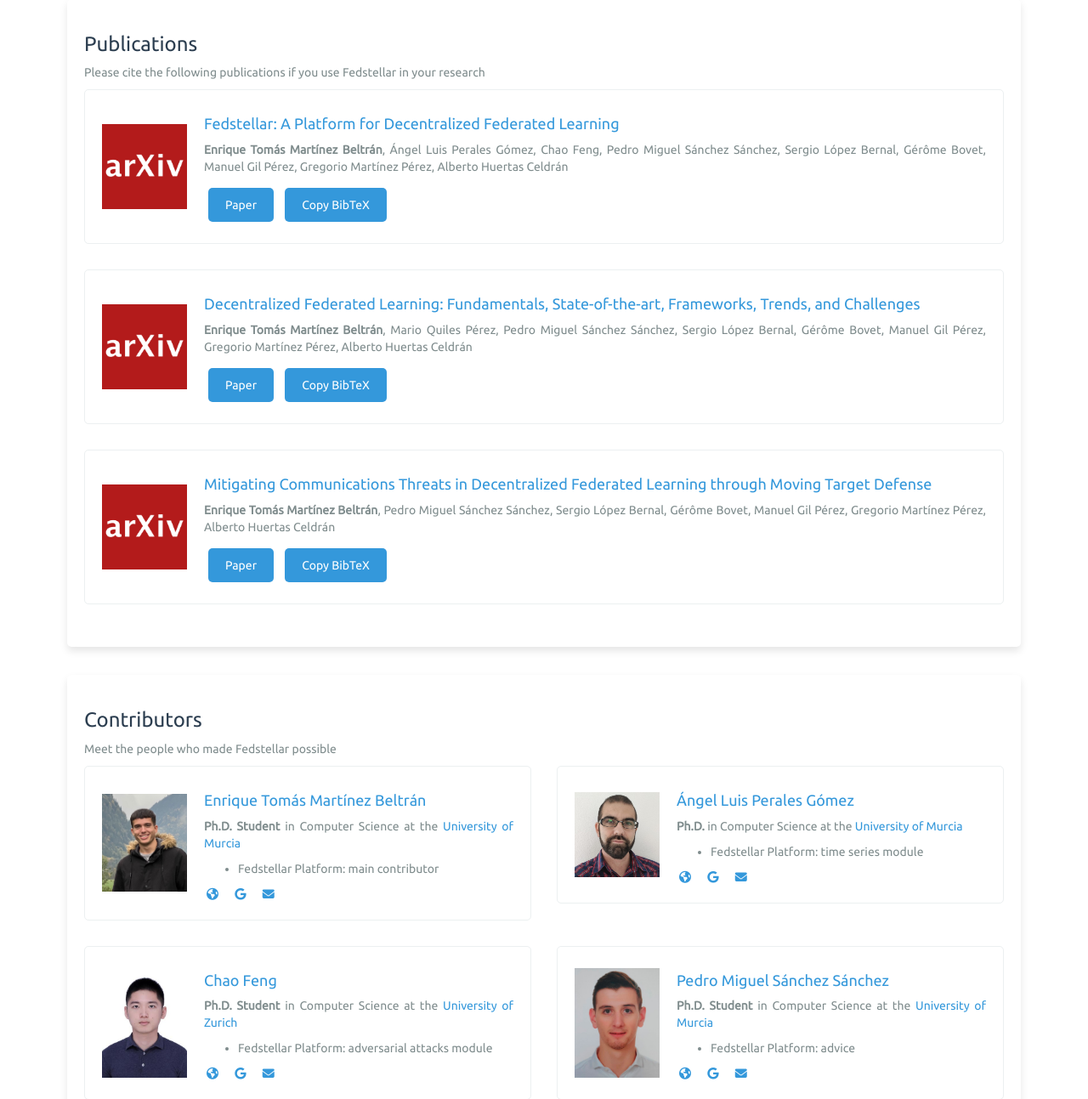
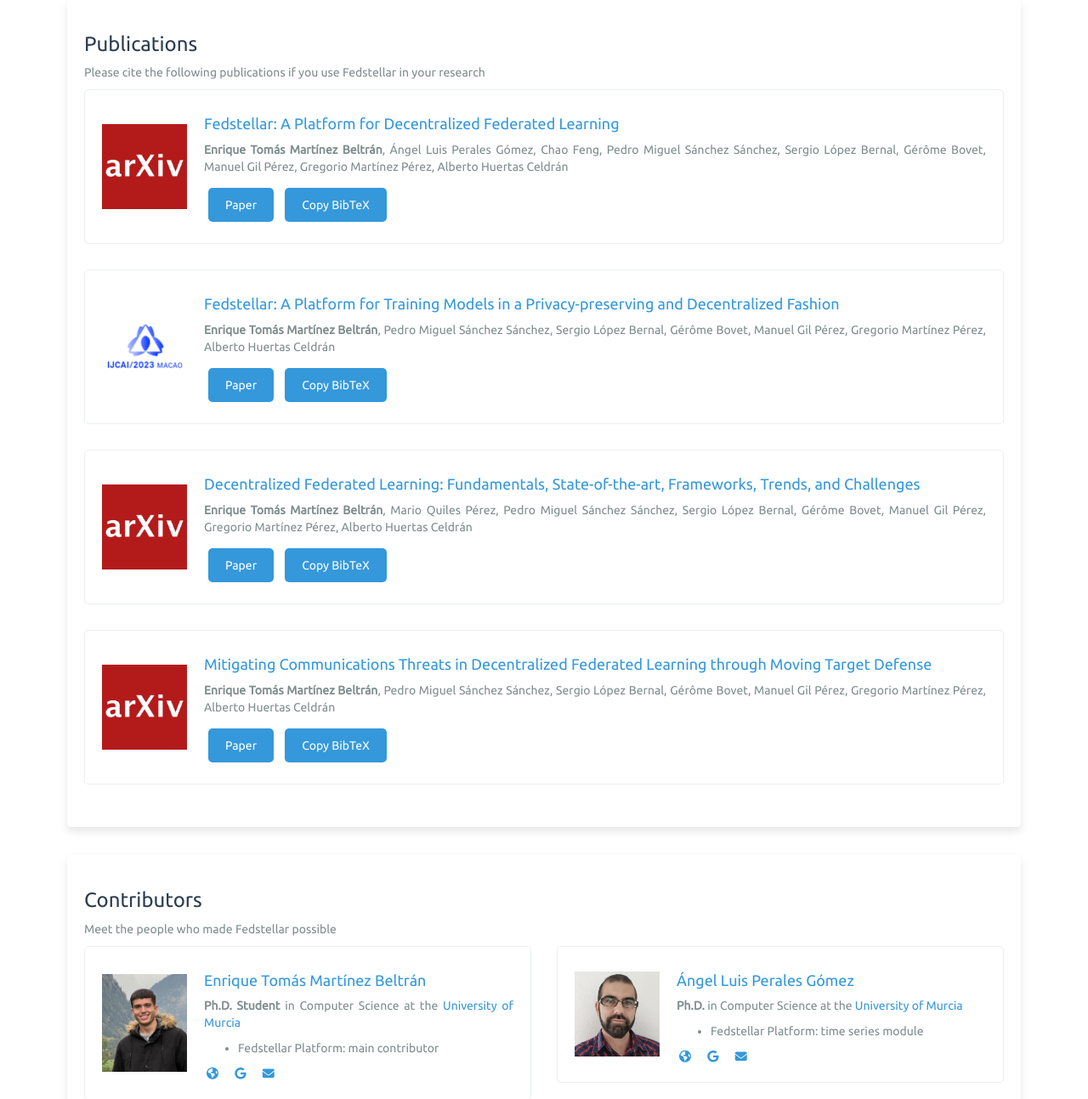
Before and after one commit to inpprenable/fedstellar, a Flask app: page / in a window 1280 px wide. Shown: the part 934-2227 px from the top of the page at 85% size. Run offline with Flask 2, Linux system fonts and the light colour scheme; some libraries are stand-ins or nearby versions.

Commit message:
Update frontend

```diff
--- a/fedstellar/webserver/templates/index.html
+++ b/fedstellar/webserver/templates/index.html
@@ -65,6 +65,36 @@
                 }
                 {% endraw %}
             </div>
+        </div>
+    </div>
+    <div class="publication">
+        <div class="publication-logo">
+            <img src="{{ url_for('static', filename='img/publications/ijcai-23.png') }}" alt="Fedstellar: A Platform for Training Models in a Privacy-preserving and Decentralized Fashion">
+        </div>
+        <div class="publication-info">
+            <h4><a href="https://doi.org/10.24963/ijcai.2023/838">Fedstellar: A Platform for Training Models in a Privacy-preserving and Decentralized Fashion</a></h4>
+            <p><b>Enrique Tomás Martínez Beltrán</b>, Pedro Miguel Sánchez Sánchez, Sergio López Bernal, Gérôme Bovet, Manuel Gil Pérez, Gregorio Martínez Pérez, Alberto Huertas Celdrán</p>
+            <button class="bibtex-button" onclick="window.open('https://doi.org/10.24963/ijcai.2023/838')">Paper</button>
+            <button class="bibtex-button" onclick="copyToClipboard('bibtex3')">Copy BibTeX</button>
+            <div id="bibtex3" style="display: none;">
+                {% raw %}
+                @inproceedings{MartinezBeltran:DFL_demo:2023,
+                title = {{Fedstellar: A Platform for Training Models in a Privacy-preserving and Decentralized Fashion}},
+                author={Mart{\'i}nez Beltr{\'a}n, Enrique Tom{\'a}s and S{\'a}nchez S{\'a}nchez, Pedro Miguel and L{\'o}pez Bernal, Sergio and Bovet, G{\'e}r{\^o}me and Gil P{\'e}rez, Manuel and Mart{\'i}nez P{\'e}rez, Gregorio and Huertas Celdr{\'a}n, Alberto},
+                booktitle = {Proceedings of the Thirty-Second International Joint Conference on
+                Artificial Intelligence, {IJCAI-23}},
+                publisher = {International Joint Conferences on Artificial Intelligence Organization},
+                editor = {Edith Elkind},
+                pages = {7154--7157},
+                year = {2023},
+                month = {8},
+                note = {Demo Track},
+                doi = {10.24963/ijcai.2023/838},
+                url = {https://doi.org/10.24963/ijcai.2023/838},
+                }
+                {% endraw %}
+            </div>
+
         </div>
     </div>
     <div class="publication">
```
Also changed, not shown: fedstellar/webserver/static/img/publications/ijcai-23.png (added).
